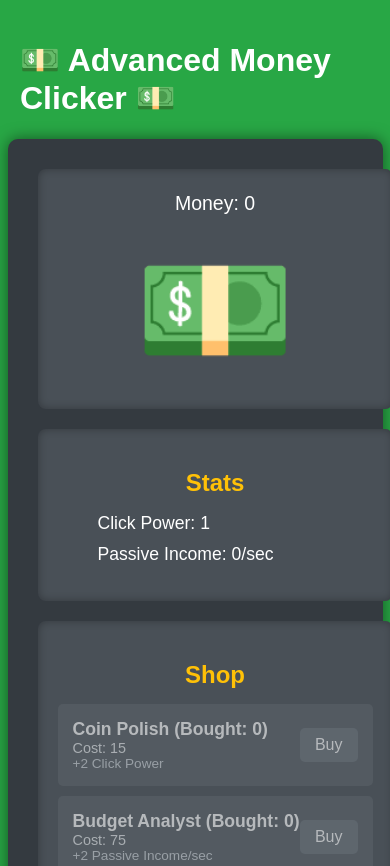
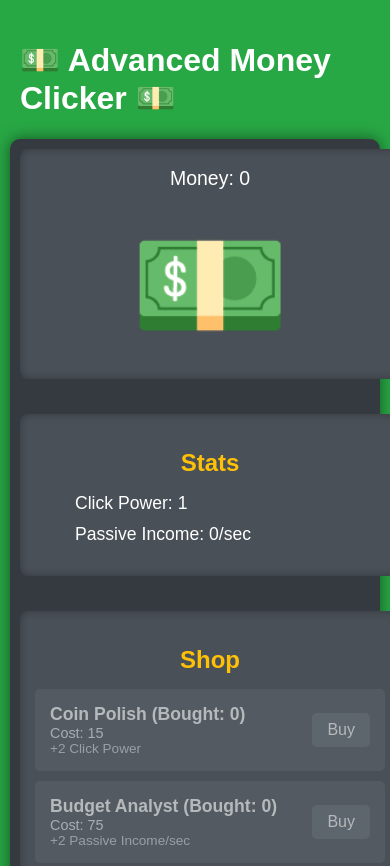
Before and after one commit to Githubuser102234/money-clicker2, a plain HTML site: page index.html in a window 390 px wide. Shown: the top 866 px of the page. Drawn offline with Linux system fonts and the light colour scheme.

Commit message:
Update index.html

```diff
--- a/index.html
+++ b/index.html
@@ -43,7 +43,7 @@
             border-radius: 8px;
             box-shadow: inset 0 0 8px rgba(0, 0, 0, 0.3);
             flex: 1; /* Allow these sections to grow */
-            min-width: 280px; /* Minimum width for responsiveness */
+            /* Removed min-width from here to allow better shrinking on mobile */
         }
 
         #clicker-area {
@@ -62,7 +62,7 @@
         }
 
         #money-display {
-            font-size: 5vw; /* Adjusted: Uses viewport width for better mobile scaling */
+            font-size: 5vw; /* Uses viewport width for better mobile scaling */
             white-space: nowrap; /* Prevents money text from wrapping */
             overflow: hidden; /* Hides overflowing text if any */
             text-overflow: ellipsis; /* Adds "..." if text overflows (though nowrap should prevent most of it) */
@@ -103,6 +103,9 @@
             align-items: center;
             transition: background-color 0.2s;
             cursor: pointer;
+            /* Flex properties for shop items to wrap properly */
+            flex-basis: 100%; /* Default to full width on mobile */
+            max-width: 100%;
         }
 
         .shop-item:hover {
@@ -158,10 +161,25 @@
         @media (max-width: 768px) {
             #game-container {
                 flex-direction: column;
+                width: 100%; /* Ensure game container takes full width on small screens */
+                padding: 10px; /* Reduce padding on small screens */
             }
             #clicker-area, #stats-area, #shop-area {
-                min-width: unset; /* Remove min-width on smaller screens */
-                width: 100%; /* Take full width */
+                width: 100%; /* Make sections take full width */
+                margin-bottom: 15px; /* Add spacing between sections */
+                padding: 15px; /* Adjust padding within sections */
+            }
+            .shop-item {
+                flex-basis: 100%; /* Ensure shop items stack vertically on mobile */
+                max-width: 100%;
+            }
+        }
+
+        /* For larger screens, let shop items try to fit side-by-side */
+        @media (min-width: 769px) {
+            .shop-item {
+                flex-basis: calc(50% - 10px); /* Two items per row with gap */
+                max-width: calc(50% - 10px);
             }
         }
     </style>
```
